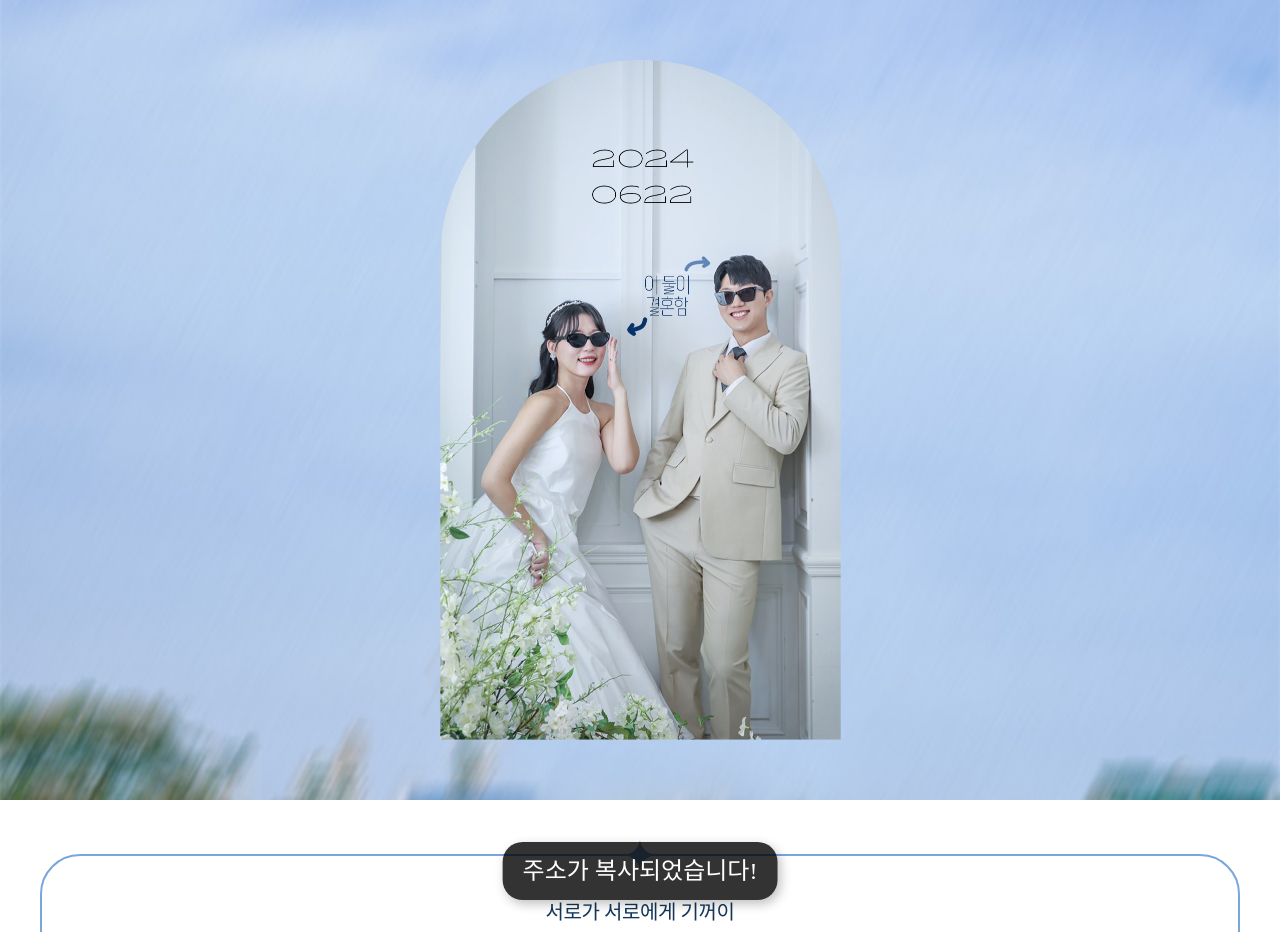
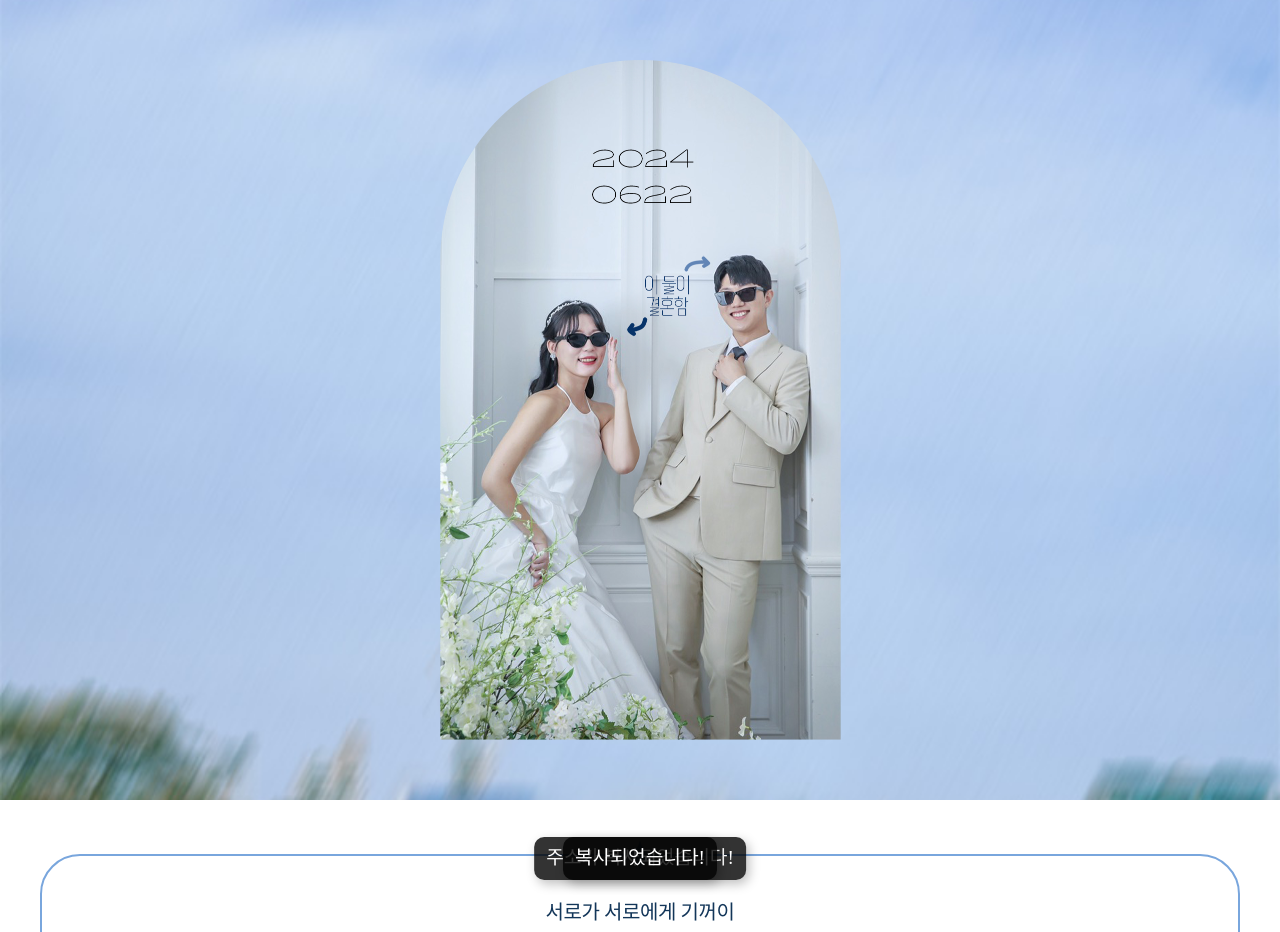
Before and after one commit to kimering/wedding-card, a Vue app: page / in a window 1280 px wide. Shown: the top 932 px of the page. Built offline with nearby package versions, Linux system fonts and the light colour scheme; a web font is replaced by a local one.

Commit message:
Change :: 계좌번호 추가 개선

```diff
--- a/src/App.vue
+++ b/src/App.vue
@@ -11,18 +11,25 @@ import {ref, watch} from 'vue'
 
 const modalFlag = ref(false);
 const modalContent = ref('');
+const toastFlag = ref(false);
 
 const showModal = (accountNo) => {
   modalFlag.value = true;
   modalContent.value = accountNo;
-
-  console.log(modalContent.value)
 }
 
 const hideModal = () => {
-  console.log(modalContent.value)
   modalFlag.value = false;
   modalContent.value = '';
+}
+const copyAccountNo = () => {
+  navigator.clipboard.writeText(
+    `${modalContent.value.bank} ${modalContent.value.no.replaceAll('-', '')}`
+  )
+  toastFlag.value = true;
+  setTimeout(() => {
+    toastFlag.value = false;
+  }, 3000)
 }
 
 watch(modalFlag, () => {
@@ -44,10 +51,15 @@ watch(modalFlag, () => {
   <div v-show="modalFlag" class="modal-wrap" @click="hideModal">
     <div class="modal-container" @click.stop>
       <div class="modal-title">마음 전하실 곳</div>
-      <div class="modal-content">{{ modalContent }}</div>
+      <div class="modal-content">
+        {{ modalContent.name }}<br/>
+        {{ modalContent.bank }} {{ modalContent.no }}
+        <button class="copy-btn" @click="copyAccountNo">copy</button>
+      </div>
       <div class="modal-footer" @click="hideModal">닫기</div>
     </div>
   </div>
+  <div id="toast_copy" :class="{active:toastFlag}">복사되었습니다!</div>
 
 </template>
 
@@ -85,6 +97,14 @@ watch(modalFlag, () => {
       font-size: 100%;
       text-align: center;
       padding: 0 1rem;
+
+      .copy-btn {
+        background: $light-color-1;
+        color: #fff;
+        border-radius: 1rem;
+        padding: .2rem .6rem;
+        border: none;
+      }
     }
 
     .modal-footer {
@@ -97,4 +117,30 @@ watch(modalFlag, () => {
     }
   }
 }
+
+#toast_copy {
+  position: fixed;
+  display: block;
+  font-family: leferi;
+  font-size: 80%;
+  color: white;
+  z-index: 10;
+  background: rgba(0, 0, 0, 0.8);
+  padding: .6rem 1.2rem;
+  border-radius: 1rem;
+  bottom: -8rem;
+  left: 50%;
+  transform: translate(-50%, 0);
+  box-shadow: 3px 4px 11px 0px #00000040;
+  transition: all 0.5s;
+
+  &.active {
+    bottom: 30px;
+  }
+
+  &.inactive {
+    bottom: -100px;
+
+  }
+}
 </style>
--- a/src/components/WeddingCalendar.vue
+++ b/src/components/WeddingCalendar.vue
@@ -252,12 +252,13 @@ const toggleToast = () => {
     position: fixed;
     display: block;
     font-family: leferi;
+    font-size: 80%;
     color: white;
     z-index: 10;
     background: rgba(0, 0, 0, 0.8);
-    padding: 10px 20px;
-    border-radius: 20px;
-    bottom: -100px;
+    padding: .6rem 1.2rem;
+    border-radius: 1rem;
+    bottom: -8rem;
     left: 50%;
     transform: translate(-50%, 0);
     box-shadow: 3px 4px 11px 0px #00000040;
--- a/src/components/WeddingContact.vue
+++ b/src/components/WeddingContact.vue
@@ -2,27 +2,19 @@
 
 import {ref} from 'vue'
 
-// const modalFlag = ref(false);
-// const modalContent = ref('');
 const contactTaerim = ref([
-  {name: '신랑 김태훈', tel: '01085154753', accountNo: '김태훈 우리은행 1002-663-189283'},
-  {name: '신부 김혜림', tel: '01071207671', accountNo: '김혜림 신한은행 110-405-032237'},
+  {name: '신랑 김태훈', tel: '01085154753', accountInfo: {bank: '우리은행', no: '1002-663-189283', name: '김태훈'}},
+  {name: '신부 김혜림', tel: '01071207671', accountInfo: {bank: '신한은행', no: '110-405-032237', name: '김혜림'}},
 ])
 const contactTaeParents = ref([
-  {name: '아버지 김승섭', tel: '01055374753', accountNo: '김승섭 하나은행 692-910285-60307'},
-  {name: '어머니 채영희', tel: '01056444753', accountNo: '채영희 우리은행 1002-735-577556'},
+  {name: '아버지 김승섭', tel: '01055374753', accountInfo: {name: '김승섭', bank: '하나은행', no: '692-910285-60307'}},
+  {name: '어머니 채영희', tel: '01056444753', accountInfo: {name: '채영희', bank: '우리은행', no: '1002-735-577556'}},
 ])
 const contactRimParents = ref([
-  {name: '아버지 김성우', tel: '01096717671', accountNo: '김성우 하나은행 371-890194-98107'},
-  {name: '어머니 김주현', tel: '01068018901', accountNo: '김주현 신한은행 110-156-026693'},
+  {name: '아버지 김성우', tel: '01096717671', accountInfo: {name: '김성우', bank: '하나은행', no: '371-890194-98107'}},
+  {name: '어머니 김주현', tel: '01068018901', accountInfo: {name: '김주현', bank: '신한은행', no: '110-156-026693'}},
 ])
 
-// const showModal = (accountNo) => {
-//   modalFlag.value = true;
-//   modalContent.value = accountNo;
-//
-//   console.log(modalFlag.value, modalContent.value)
-// }
 </script>
 
 <template>
@@ -46,7 +38,7 @@ const contactRimParents = ref([
                 <div
                   :class="[index % 2 ? 'hyerim-heart' : 'taehun-heart']"
                   class="icon"
-                  @click="$emit('showContactModal', contact.accountNo)"
+                  @click="$emit('showContactModal', contact.accountInfo)"
                 ></div>
               </div>
             </div>
@@ -67,7 +59,7 @@ const contactRimParents = ref([
                 <div
                   :class="[index % 2 ? 'hyerim-heart' : 'taehun-heart']"
                   class="icon"
-                  @click="$emit('showContactModal', contact.accountNo)"
+                  @click="$emit('showContactModal', contact.accountInfo)"
                 ></div>
               </div>
             </div>
@@ -88,7 +80,7 @@ const contactRimParents = ref([
                 <div
                   :class="[index % 2 ? 'hyerim-heart' : 'taehun-heart']"
                   class="icon"
-                  @click="$emit('showContactModal', contact.accountNo)"
+                  @click="$emit('showContactModal', contact.accountInfo)"
                 ></div>
               </div>
             </div>
```
